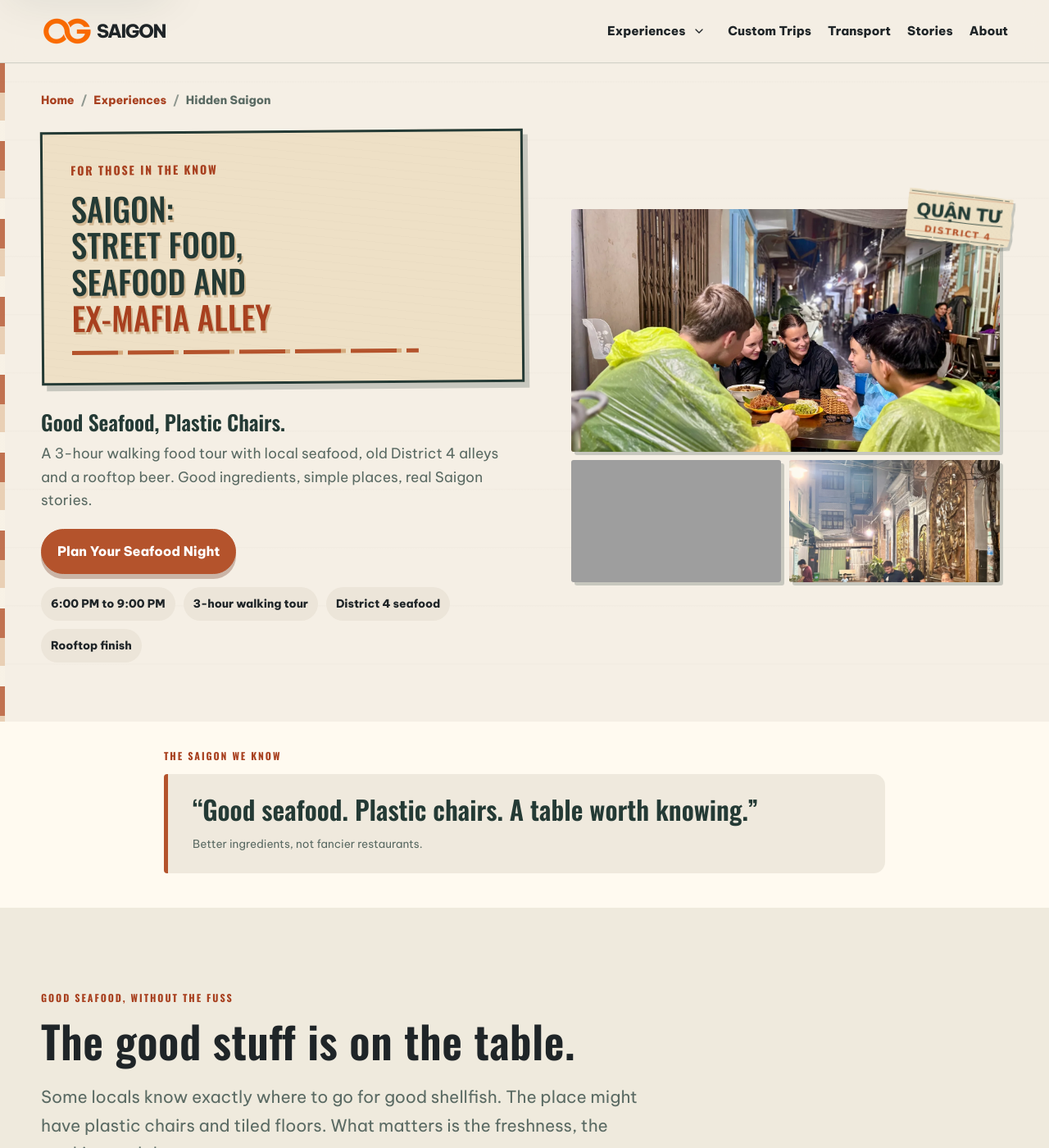
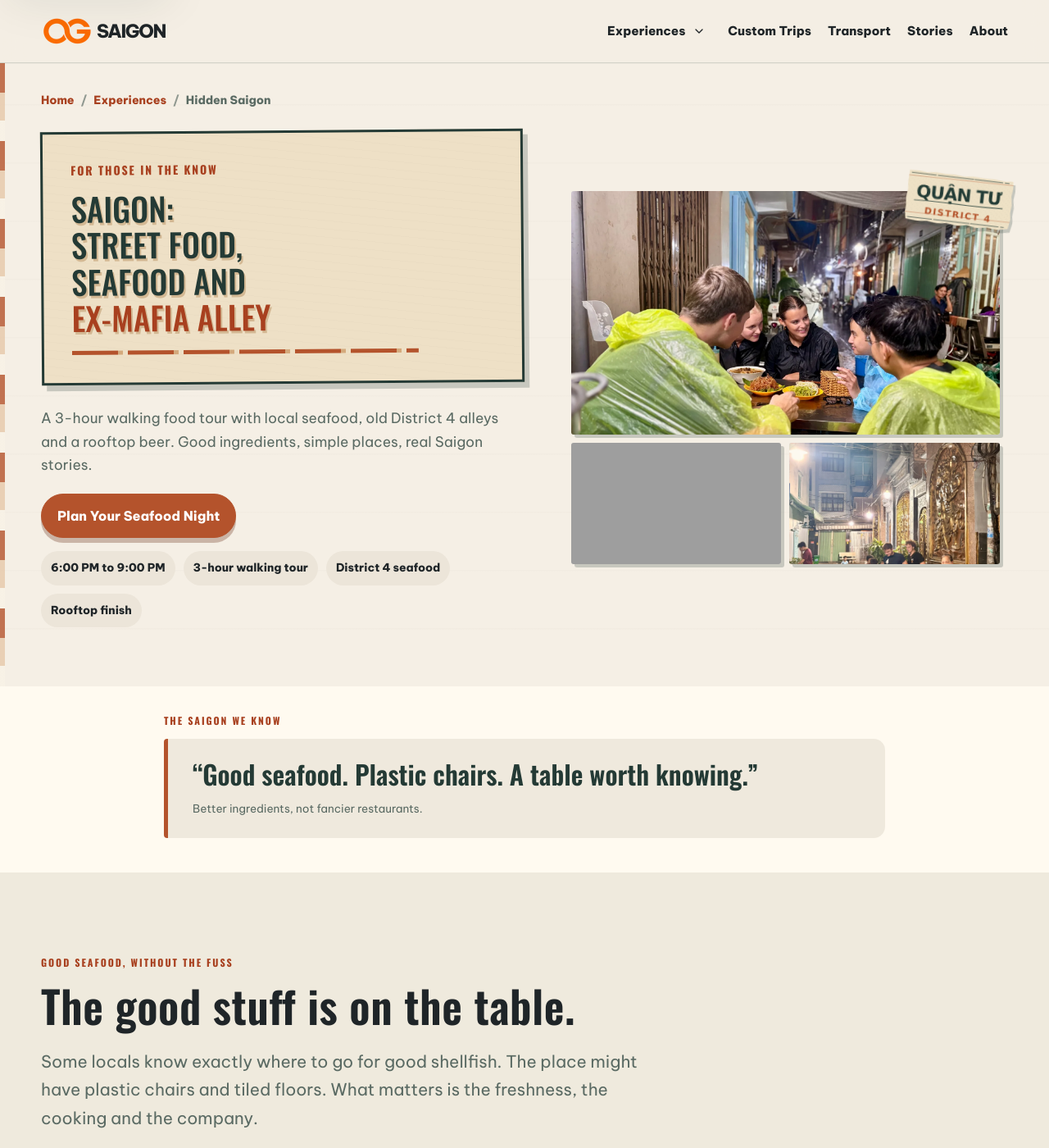
Before and after one commit to DSG2025/DSG2025.github.io, a Jekyll site: the page built from experiences/hidden-saigon/index.html, in a window 1280 px wide and 1400 px high. Shown: the whole window at 82% size. Built offline with Jekyll 4.4.1, drawn with Linux system fonts in a browser that asks for light colours; some web fonts are replaced; grey boxes are pictures that could not be loaded.

Commit message:
fix(hidden-saigon): simplify mobile hero and move tour facts above description

```diff
--- a/assets/css/hidden-saigon-v2.css
+++ b/assets/css/hidden-saigon-v2.css
@@ -13,7 +13,7 @@
 .hidden-food .hf-hero h1 { margin:0; padding:0; font-family:var(--type-poster-font-family); font-weight:400; font-synthesis:none; font-size:clamp(1.95rem,3.05vw,3.15rem); line-height:1.14; color:#243a35; letter-spacing:.004em; text-transform:uppercase; text-shadow:2px 3px 0 rgba(181,140,93,.48); overflow-wrap:normal; }
 .hidden-food .hf-hero h1 span { display:block; }
 .hidden-food .hf-hero h1 span:last-child { color:#a8401f; }
-.hidden-food .hf-hero-quote { font-family:var(--type-display-font-family); font-size:clamp(1.38rem,2vw,1.85rem); font-weight:600; line-height:1.3; color:var(--hf-dark); margin:30px 0 8px; }
+.hidden-food .hf-hero-body { margin-top:28px; }
 .hidden-food .hf-hero .lead { max-width:600px; margin:0; font-size:clamp(1rem,1.35vw,1.14rem); line-height:1.65; }
 .hidden-food .hf-hero .hero-actions { margin:20px 0 15px; }
 .hidden-food .hf-hero .hero-actions .btn { min-height:44px; }
@@ -98,7 +98,6 @@
   .hidden-food .hf-sign-eyebrow { font-size:.76rem; margin-bottom:12px; }
   .hidden-food .hf-hero h1 { font-size:clamp(1.6rem,6.9vw,2.55rem); letter-spacing:0; line-height:1.13; text-shadow:none; }
   .hidden-food .hf-hero-sign::after { margin-top:13px; height:4px; }
-  .hidden-food .hf-hero-quote { margin-top:24px; font-size:clamp(1.4rem,5.4vw,1.8rem); }
   .hidden-food .hf-hero .lead { font-size:1rem; }
   .hidden-food .hf-hero .hero-actions { margin:18px 0 12px; }
   .hidden-food .hf-hero-collage { width:100%; height:clamp(255px,69vw,335px); gap:7px; }
@@ -201,30 +200,31 @@
     height:3px; width:83%; margin-top:9px;
   }
   .hidden-food .hf-hero-body {
+    display:flex;
+    flex-direction:column;
     margin-top:9px;
     padding:12px 15px 16px;
     border-left:3px solid rgba(238,206,164,.75);
     background:rgba(17,43,37,.94);
     box-shadow:0 12px 26px rgba(9,25,23,.15);
   }
-  .hidden-food .hf-hero-quote {
-    margin:0 0 7px;
-    font-size:clamp(1.25rem,5.1vw,1.65rem);
-    line-height:1.2; color:#fffaf0;
+  .hidden-food .hf-hero .facts {
+    order:1;
+    margin:0 0 13px;
+    gap:7px;
   }
   .hidden-food .hf-hero .lead {
+    order:2;
     margin:0;
     color:#fffaf0;
     font-size:.96rem; line-height:1.43;
   }
   .hidden-food .hf-hero .hero-actions {
-    margin:12px 0 0;
+    order:3;
+    margin:15px 0 0;
   }
   .hidden-food .hf-hero .hero-actions .btn {
     width:100%; min-height:44px;
-  }
-  .hidden-food .hf-hero .facts {
-    margin-top:12px; gap:7px;
   }
   .hidden-food .hf-hero .fact {
     padding:7px 10px;
--- a/experiences/hidden-saigon/index.html
+++ b/experiences/hidden-saigon/index.html
@@ -43,7 +43,6 @@
             <h1 id="hf-title"><span>Saigon:</span> <span>Street Food,</span> <span>Seafood and</span> <span>Ex-Mafia Alley</span></h1>
           </div>
           <div class="hf-hero-body">
-            <p class="hf-hero-quote">Good Seafood, Plastic Chairs.</p>
             <p class="lead">A 3-hour walking food tour with local seafood, old District 4 alleys and a rooftop beer. Good ingredients, simple places, real Saigon stories.</p>
             <div class="hero-actions">
               <a class="btn primary" data-whatsapp-link="" href="https://wa.me/84938033395?text=Hi%20OG%20Saigon%2C%20I%27m%20interested%20in%20Good%20Seafood%2C%20Plastic%20Chairs.%20Could%20you%20tell%20me%20more%3F" rel="noopener" target="_blank">Plan Your Seafood Night</a>
```
